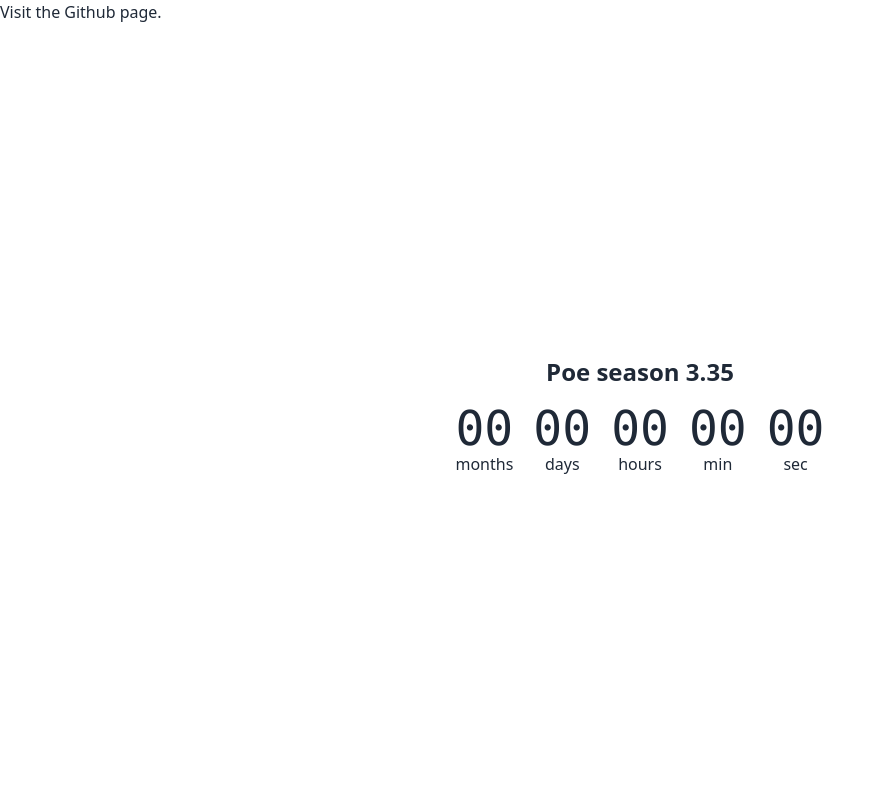
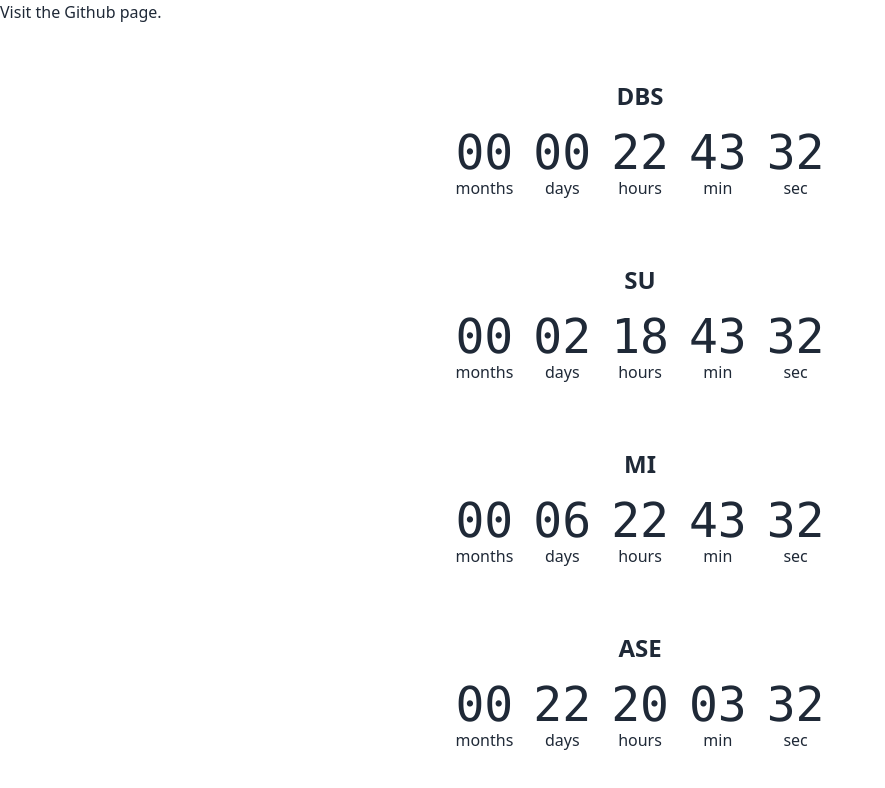
Before and after one commit to DeeKahy/Countdown, a plain HTML site: page index.html in a window 1280 px wide. Shown: the whole page, without its empty margins (0-885 px from the left). Drawn offline with nearby package versions, Linux system fonts and the light colour scheme.

Commit message:
Update index.html

```diff
--- a/index.html
+++ b/index.html
@@ -110,7 +110,10 @@
     }
 
     // Example usage
-    createCountdown("July 26, 2024 22:00:00", "Poe season 3.35");
+createCountdown("January 7, 2025 13:00:00", "DBS"); // DBS - SW5
+createCountdown("January 9, 2025 09:00:00", "SU"); // SU - SW3
+createCountdown("January 13, 2025 13:00:00", "MI"); // MI - SW5
+createCountdown("January 29, 2025 10:20:00", "ASE"); // ASE - SW5
   </script>
 </body>
 </html>
```
